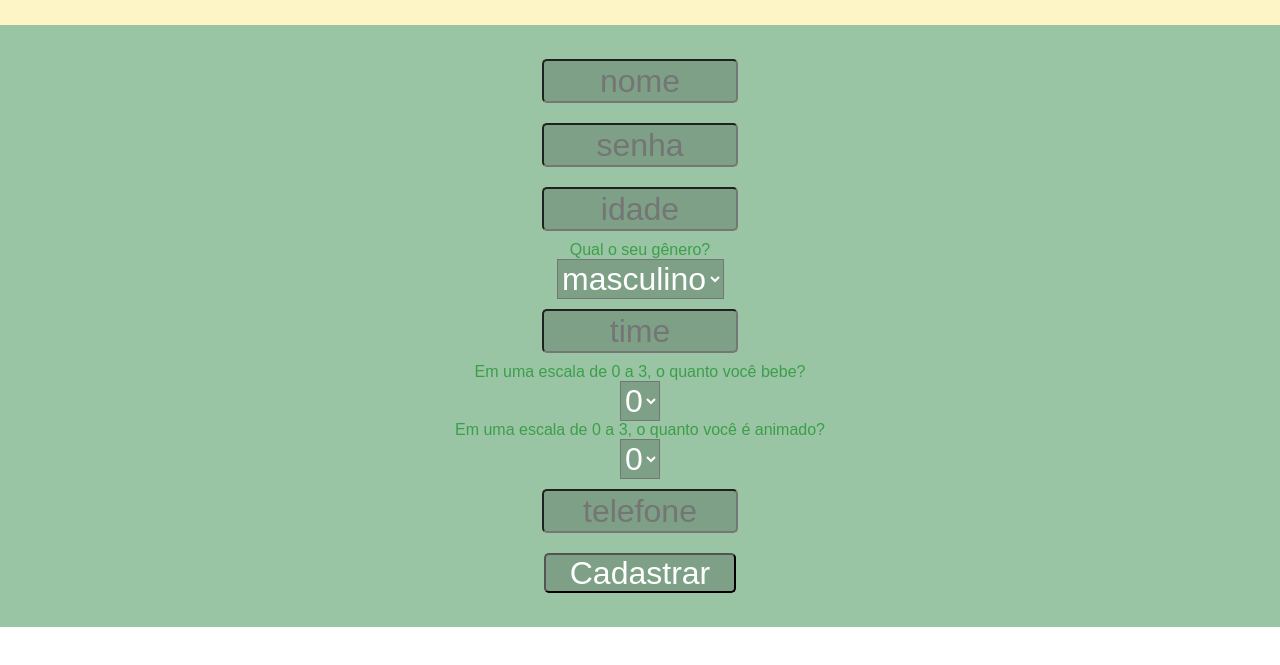
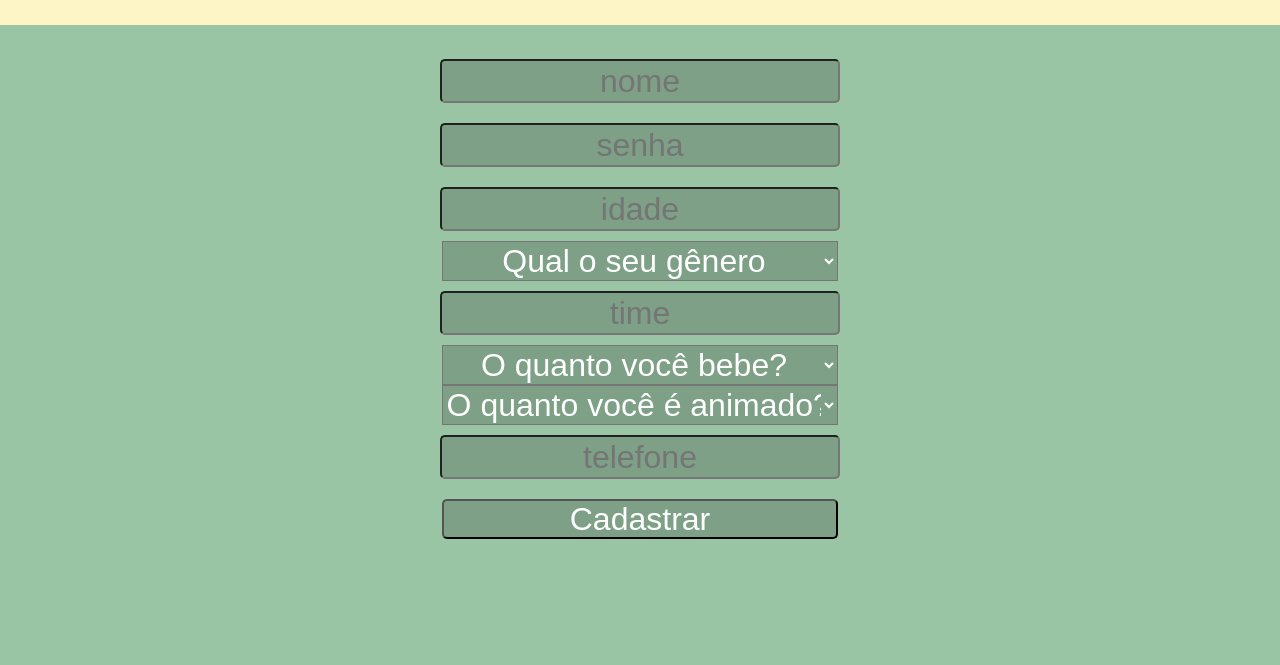
Before and after one commit to gb-grande/SemComp25, a website: page public/cadastro.html in a window 1280 px wide. Shown: the part 95-760 px from the top of the page. Drawn offline with Linux system fonts and the light colour scheme; a web font is replaced by a local one.

Commit message:
Mudancas

```diff
--- a/index.js
+++ b/index.js
@@ -29,7 +29,6 @@ app.get('/', (req, res) => {
     }
 })
 
-
 db.on('error', console.error.bind(console, 'connection error:'));
 db.once('open', function() {
     app.listen(PORT, () => {
--- a/public/cadastro.html
+++ b/public/cadastro.html
@@ -20,8 +20,8 @@
             <input type="password" id="senha" name="password" placeholder="senha"><br>
             <input type="text" id="idade" name="idade" placeholder="idade"><br>
 
-            <label for="genero">Qual o seu gênero?</label><br>
             <select name="genero" id="genero">
+                <option value="" disabled selected>Qual o seu gênero</option>
                 <option value="masculino">masculino</option>
                 <option value="feminimo">feminino</option>
                 <option value="outro">outro</option>
@@ -29,20 +29,20 @@
 
             <input type="text" id="time" name="time" placeholder="time"><br>
 
-            <label for="bebida">Em uma escala de 0 a 3, o quanto você bebe?</label><br>
             <select name="bebida" id="bebida">
-                <option value="0">0</option>
-                <option value="1">1</option>
-                <option value="2">2</option>
-                <option value="3">3</option>
+                <option value="" disabled selected>O quanto você bebe?</option>
+                <option value="0">Bem pouco</option>
+                <option value="1">Pouco</option>
+                <option value="2">Médio</option>
+                <option value="3">Muito</option>
             </select><br>
 
-            <label for="animacao">Em uma escala de 0 a 3, o quanto você é animado?</label><br>
             <select name="animacao" id="animacao">
-                <option value="0">0</option>
-                <option value="1">1</option>
-                <option value="2">2</option>
-                <option value="3">3</option>
+                <option value="" disabled selected>O quanto você é animado?</option>
+                <option value="0">Bem Pouco</option>
+                <option value="1">Pouco</option>
+                <option value="2">Médio</option>
+                <option value="3">Muito</option>
             </select><br>
 
             <input type="tel" id="telefone" name="telefone" placeholder="telefone"><br>
--- a/public/style/cadastro.css
+++ b/public/style/cadastro.css
@@ -10,17 +10,22 @@ h1{
     width: 100vw;
 }
 
+body {
+    background-color: var(--verde);
+}
+
 input{
     margin: 10px;
     background-color: var(--verde2);
     color: white;
     height: 5vh;
     font-size: 4vh;
-    width: 15vw;
+    width: 31vw;
     border-radius: 5px;
 }
 
 select {
+    width: 31vw;
     background-color: var(--verde2);
     font-size: 4vh;
     color: white;
@@ -35,10 +40,6 @@ form{
     height: 15vh;
 }
 
-#quadrado-amarelo{
-    background-color: var(--verde);
-}
-
 label {
     color: #3d9e4a;
 }
```
Also changed, not shown: public/home.html (+2 -2 lines).
